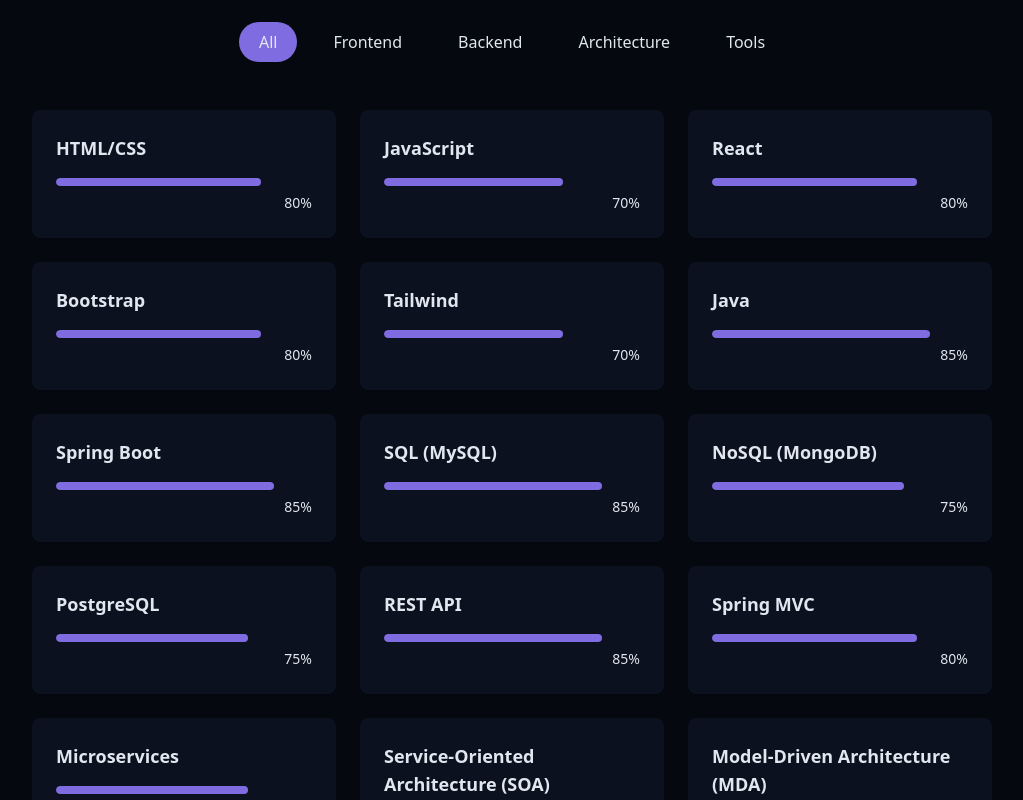
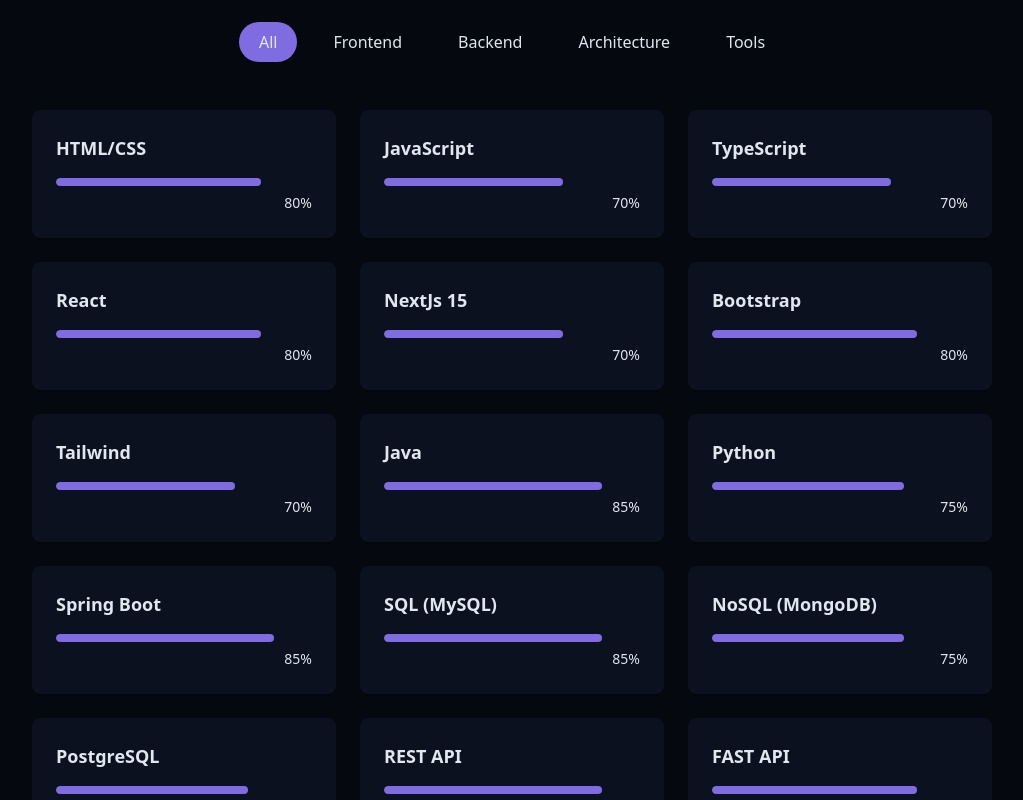
Before and after one commit to Harishanan/harishanan-portfolio, a React (Vite) app: page / in a window 1280 px wide. Shown: the part 1740-2540 px from the top of the page, without its empty margins (128-1151 px from the left). Built offline with nearby package versions, Linux system fonts and the light colour scheme.

Commit message:
Updated skills section

```diff
--- a/src/components/SkillsSection.jsx
+++ b/src/components/SkillsSection.jsx
@@ -5,17 +5,21 @@
   // Frontend
   { name: "HTML/CSS", level: 80, category: "frontend" },
   { name: "JavaScript", level: 70, category: "frontend" },
+  { name: "TypeScript", level: 70, category: "frontend" },
   { name: "React", level: 80, category: "frontend" },
+  { name: "NextJs 15", level: 70, category: "frontend" },
   { name: "Bootstrap", level: 80, category: "frontend" },
   { name: "Tailwind", level: 70, category: "frontend" },
 
   // Backend
   { name: "Java", level: 85, category: "backend" },
+  { name: "Python", level: 75, category: "backend" },
   { name: "Spring Boot", level: 85, category: "backend" },
   { name: "SQL (MySQL)", level: 85, category: "backend" },
   { name: "NoSQL (MongoDB)", level: 75, category: "backend" },
   { name: "PostgreSQL", level: 75, category: "backend" },
   { name: "REST API", level: 85, category: "backend" },
+  { name: "FAST API", level: 80, category: "backend" },
 
   // Architecture
   { name: "Spring MVC", level: 80, category: "architecture" },
```
